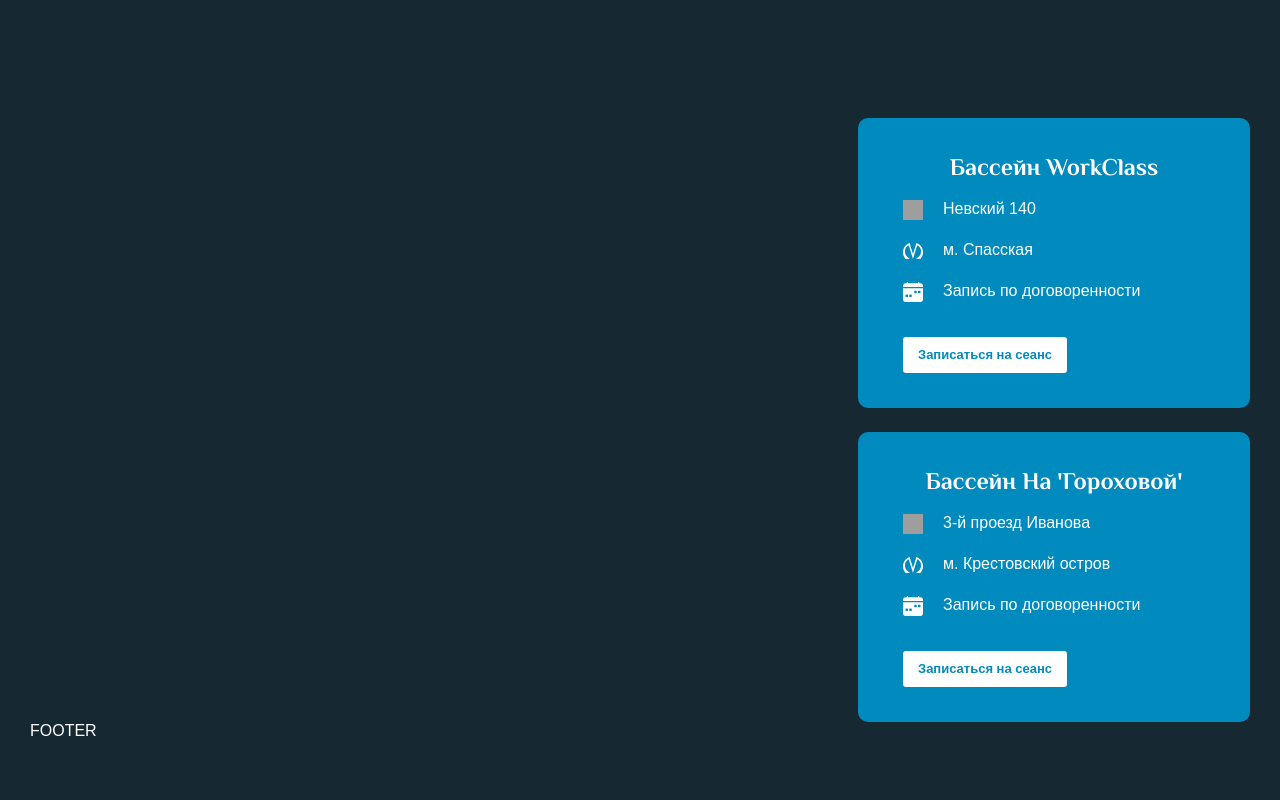
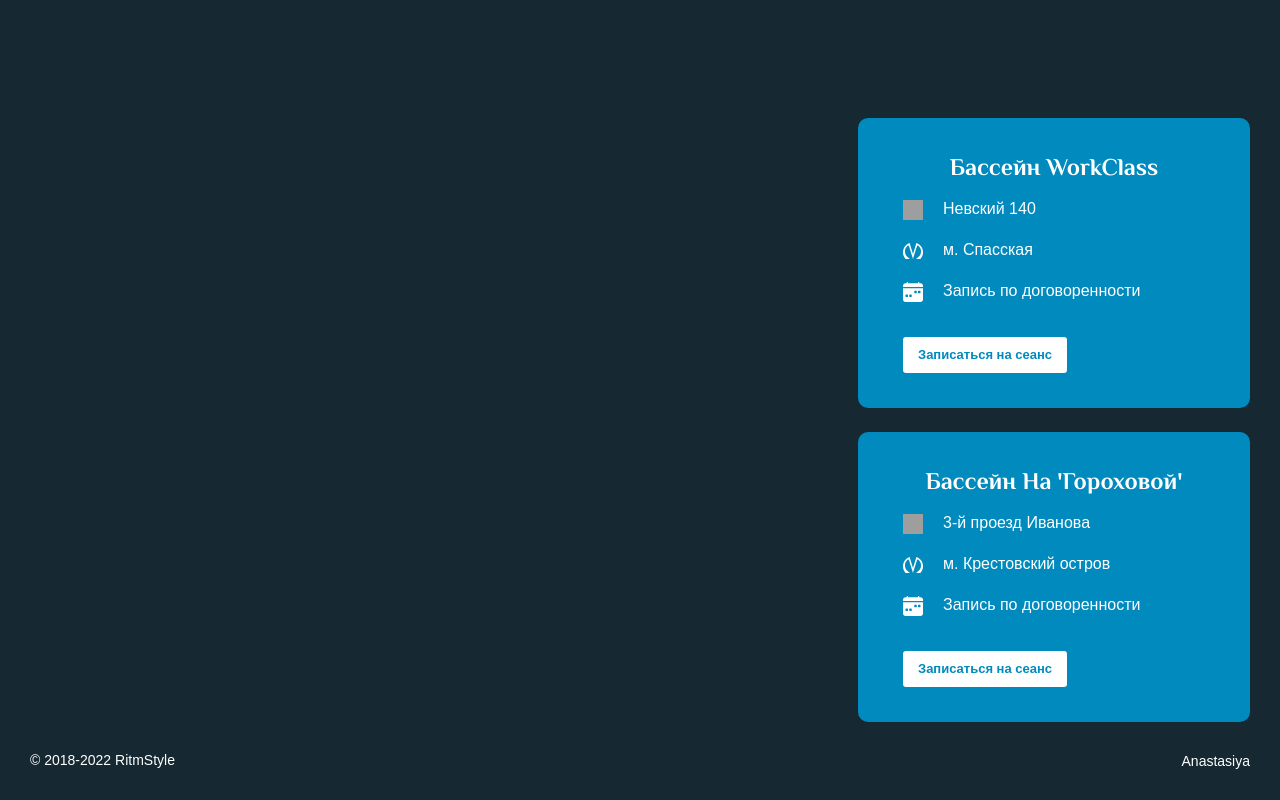
Before and after one commit to Nasty-Litvin/RitmStyleApp, a React (Vite) app: page / in a window 1280 px wide. Shown: the part 3520-4320 px from the top of the page. Before the commit the page ends 4290 px from the top, so only its background shows below. Built offline with nearby package versions, Linux system fonts and the light colour scheme; grey boxes are pictures that could not be loaded.

Commit message:
Added changes inthe Footer.

```diff
--- a/src/components/Footer/Footer.tsx
+++ b/src/components/Footer/Footer.tsx
@@ -2,7 +2,14 @@
 
 const Footer = () => {
     return (
-        <footer className="footer">FOOTER</footer>
+        <footer className="footer">
+            <div className="footer__wrapper">
+                <div className="footer__text">© 2018-2022 RitmStyle</div>
+                <div className="footer__link">
+                    <a href="#">Anastasiya</a>
+                </div>
+            </div>
+        </footer>
     );
 }
 
--- a/src/components/Footer/style.scss
+++ b/src/components/Footer/style.scss
@@ -0,0 +1,18 @@
+.footer {
+    &__wrapper {
+        display: flex;
+        justify-content: space-between;
+        padding: 30px 0 0 0;
+    }
+    &__text {
+        font-size: 14px;
+    }
+    &__link a {
+        color: var(--color);
+        transition: color 0.3s ease;
+        font-size: 14px;
+    }
+    &__link a:hover {
+        color: grey;
+    }
+}
```
